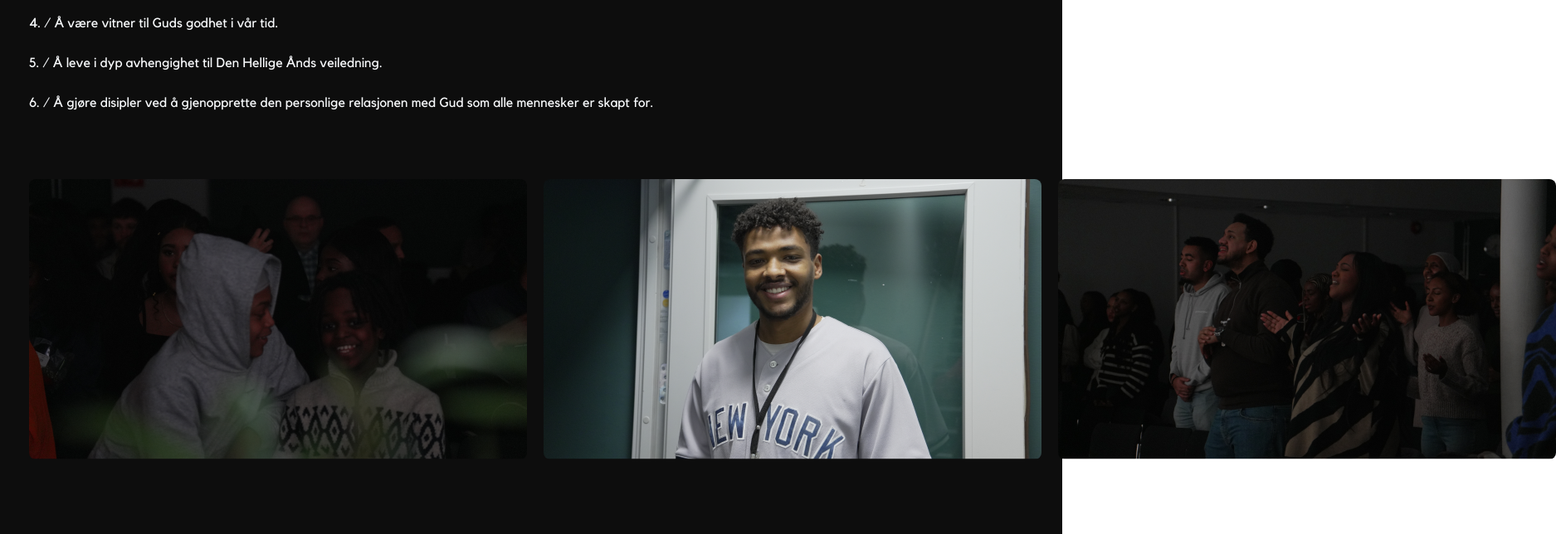
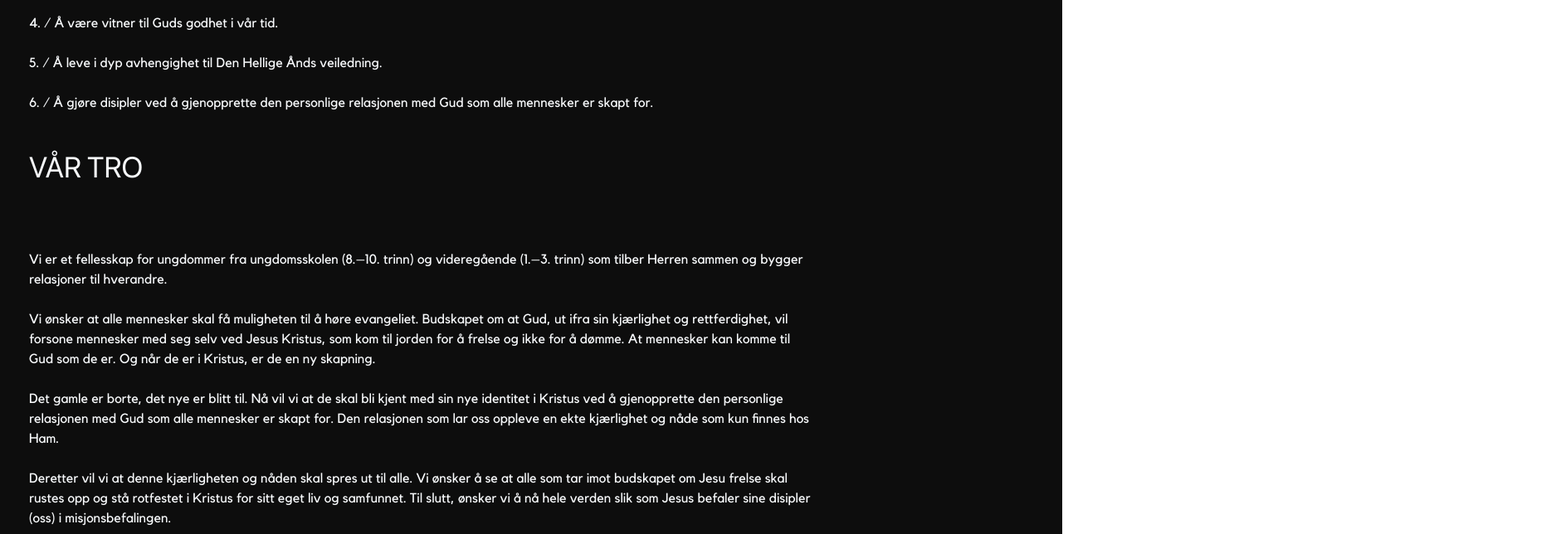
Before and after one commit to asjerab/shalom-react, a Next.js app: page /YouthOmOss in a window 1280 px wide. Shown: the part 800-1444 px from the top of the page at 83% size, 1875 px wide, since content can reach past the window. Built offline with nearby package versions, Linux system fonts and the light colour scheme.

Commit message:
fjerna en bilde rad i youth om oss

```diff
--- a/src/app/YouthOmOss/page.tsx
+++ b/src/app/YouthOmOss/page.tsx
@@ -1,8 +1,5 @@
 import TestNav from "../components/youthNav";
 import NcFooter from "../components/NcFooter";
-import OmOssImageOne from "../images/DSC00754.png";
-import OmOssImageTwo from "../images/DSC03171.png";
-import OmOssImageThree from "../images/DSC03193.png";
 
 export default function OmOssNewCreation() {
   return (
@@ -55,24 +52,6 @@ export default function OmOssNewCreation() {
                 6. / Å gjøre disipler ved å gjenopprette den personlige
                 relasjonen med Gud som alle mennesker er skapt for.
               </p>
-
-              <div className="flex py-20 gap-5">
-                <img
-                  className="w-full max-w-[600px] rounded-[8px]"
-                  src={OmOssImageTwo.src}
-                  alt="OmImageOne"
-                />
-                <img
-                  className="w-full max-w-[600px] rounded-[8px]"
-                  src={OmOssImageOne.src}
-                  alt="OmImageOne"
-                />
-                <img
-                  className="rounded-[8px]"
-                  src={OmOssImageThree.src}
-                  alt="OmImageOne"
-                />
-              </div>
             </div>
             <div>
               <h1 className="primaryFontRegular text-[35px] text-slate-50 uppercase">
```
